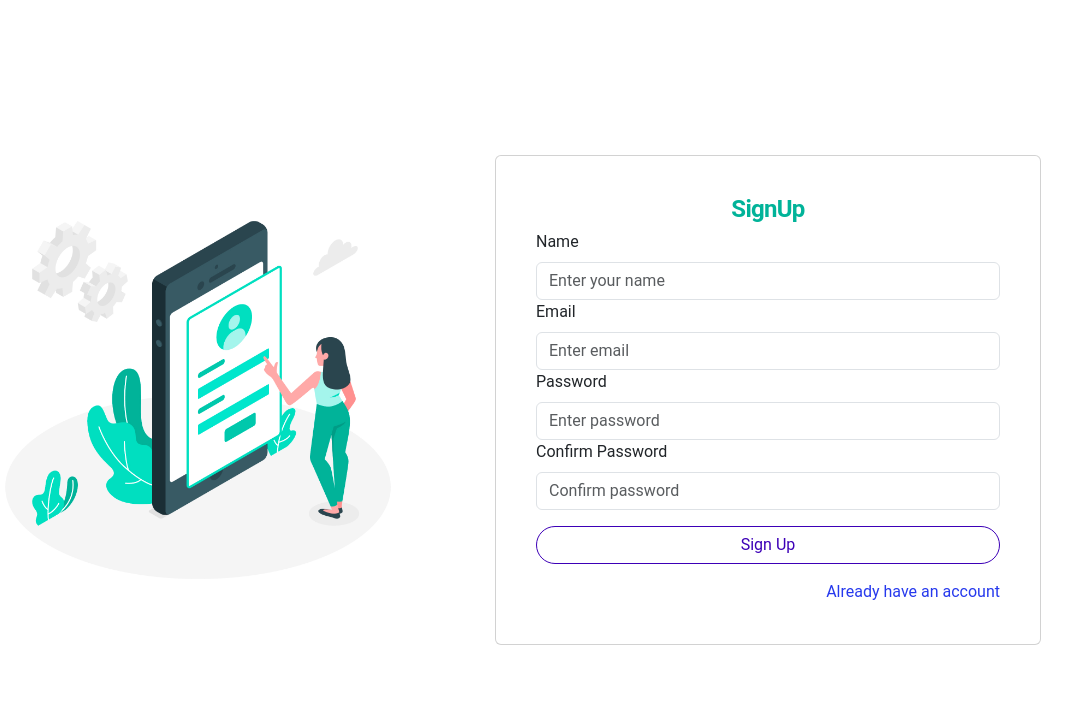
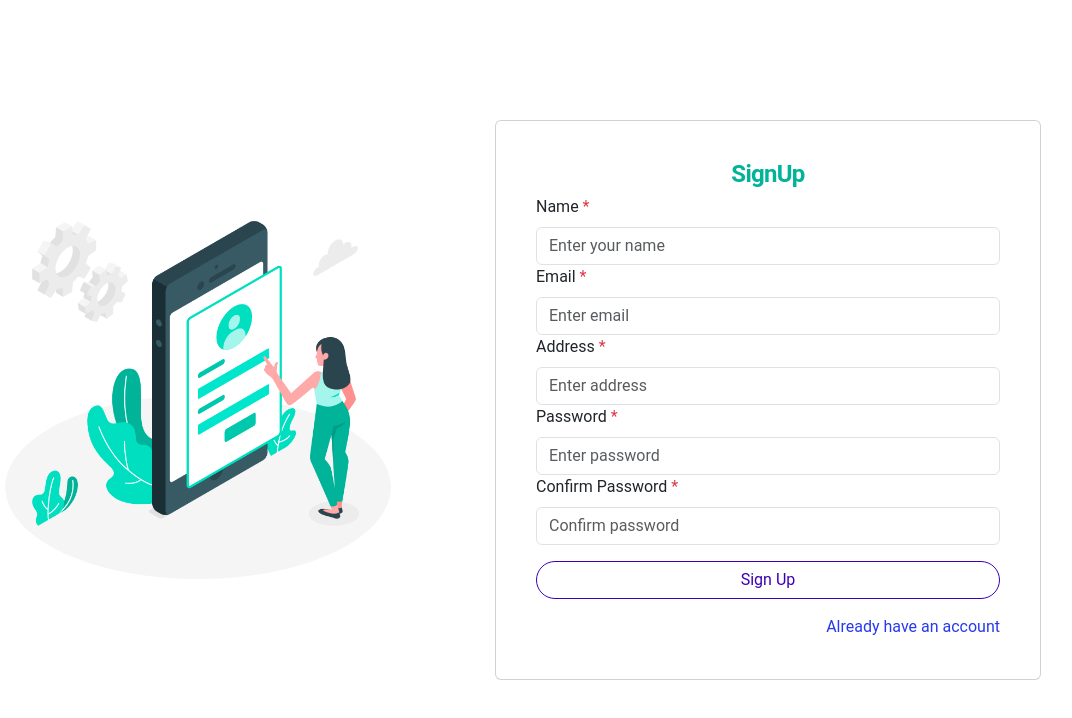
Before and after one commit to majharul-web/book-catalog-frontend, a React (Vite) app: page /signup in a window 1280 px wide. Shown: the top 718 px of the page, without its empty margins (157-1229 px from the left). Built offline with nearby package versions, Linux system fonts and the light colour scheme.

Commit message:
setup redux toolkit in this project

```diff
--- a/package.json
+++ b/package.json
@@ -10,17 +10,20 @@
     "preview": "vite preview"
   },
   "dependencies": {
+    "@reduxjs/toolkit": "^1.9.5",
     "bootstrap": "^5.3.0",
     "react": "^18.2.0",
     "react-bootstrap": "^2.8.0",
     "react-dom": "^18.2.0",
     "react-hook-form": "^7.45.1",
     "react-icons": "^4.10.1",
+    "react-redux": "^8.1.1",
     "react-router-dom": "^6.14.1"
   },
   "devDependencies": {
     "@types/react": "^18.2.14",
     "@types/react-dom": "^18.2.6",
+    "@types/react-redux": "^7.1.25",
     "@typescript-eslint/eslint-plugin": "^5.61.0",
     "@typescript-eslint/parser": "^5.61.0",
     "@vitejs/plugin-react": "^4.0.1",
--- a/src/components/LoginForm.tsx
+++ b/src/components/LoginForm.tsx
@@ -21,7 +21,9 @@ const LoginForm: React.FC = () => {
   return (
     <Form onSubmit={handleSubmit(onSubmit)}>
       <Form.Group controlId='email'>
-        <Form.Label>Email</Form.Label>
+        <Form.Label>
+          Email <span className='text-danger'>*</span>
+        </Form.Label>
         <Form.Control
           type='email'
           placeholder='Enter email'
@@ -37,7 +39,9 @@ const LoginForm: React.FC = () => {
       </Form.Group>
 
       <Form.Group controlId='password'>
-        <Form.Label>Password</Form.Label>
+        <Form.Label>
+          Password <span className='text-danger'>*</span>
+        </Form.Label>
         <Form.Control
           type='password'
           placeholder='Enter password'
--- a/src/components/SignUpForm.tsx
+++ b/src/components/SignUpForm.tsx
@@ -7,6 +7,7 @@ interface SignUpFormValues {
   email: string;
   password: string;
   confirmPassword: string;
+  address: string; // New field
 }
 
 const SignUpForm: React.FC = () => {
@@ -27,7 +28,9 @@ const SignUpForm: React.FC = () => {
   return (
     <Form onSubmit={handleSubmit(onSubmit)}>
       <Form.Group controlId='name'>
-        <Form.Label>Name</Form.Label>
+        <Form.Label>
+          Name <span className='text-danger'>*</span>
+        </Form.Label>
         <Form.Control
           type='text'
           placeholder='Enter your name'
@@ -37,7 +40,9 @@ const SignUpForm: React.FC = () => {
       </Form.Group>
 
       <Form.Group controlId='email'>
-        <Form.Label>Email</Form.Label>
+        <Form.Label>
+          Email <span className='text-danger'>*</span>
+        </Form.Label>
         <Form.Control
           type='email'
           placeholder='Enter email'
@@ -52,8 +57,22 @@ const SignUpForm: React.FC = () => {
         {errors.email && <Form.Text className='text-danger d-inline'>{errors.email.message}</Form.Text>}
       </Form.Group>
 
+      <Form.Group controlId='address'>
+        <Form.Label>
+          Address <span className='text-danger'>*</span>
+        </Form.Label>
+        <Form.Control
+          type='text'
+          placeholder='Enter address'
+          {...register("address", { required: "Address is required" })}
+        />
+        {errors.address && <Form.Text className='text-danger d-inline'>{errors.address.message}</Form.Text>}
+      </Form.Group>
+
       <Form.Group controlId='password'>
-        <Form.Label>Password</Form.Label>
+        <Form.Label>
+          Password <span className='text-danger'>*</span>
+        </Form.Label>
         <Form.Control
           type='password'
           placeholder='Enter password'
@@ -69,7 +88,9 @@ const SignUpForm: React.FC = () => {
       </Form.Group>
 
       <Form.Group controlId='confirmPassword'>
-        <Form.Label>Confirm Password</Form.Label>
+        <Form.Label>
+          Confirm Password <span className='text-danger'>*</span>
+        </Form.Label>
         <Form.Control
           type='password'
           placeholder='Confirm password'
--- a/src/main.tsx
+++ b/src/main.tsx
@@ -3,9 +3,13 @@ import ReactDOM from "react-dom/client";
 import { RouterProvider } from "react-router-dom";
 import "./scss/App.scss";
 import routes from "./routes/routes";
+import store from "./redux/store";
+import { Provider } from "react-redux";
 
 ReactDOM.createRoot(document.getElementById("root")!).render(
   <React.StrictMode>
-    <RouterProvider router={routes} />
+    <Provider store={store}>
+      <RouterProvider router={routes} />
+    </Provider>
   </React.StrictMode>
 );
--- /dev/null
+++ b/src/redux/features/api/apiSlice.ts
@@ -0,0 +1,8 @@
+import { createApi, fetchBaseQuery } from '@reduxjs/toolkit/query/react';
+
+export const apiSlice = createApi({
+  reducerPath: 'api',
+  baseQuery: fetchBaseQuery({ baseUrl: 'http://localhost:5000' }),
+  tagTypes: ['books'],
+  endpoints: () => ({}),
+});
--- /dev/null
+++ b/src/redux/hooks.ts
@@ -0,0 +1,6 @@
+import { useDispatch, useSelector } from "react-redux";
+import type { TypedUseSelectorHook } from "react-redux";
+import type { RootState, AppDispatch } from "./store";
+
+export const useAppDispatch: () => AppDispatch = useDispatch;
+export const useAppSelector: TypedUseSelectorHook<RootState> = useSelector;
--- /dev/null
+++ b/src/redux/store.ts
@@ -0,0 +1,15 @@
+import { configureStore } from '@reduxjs/toolkit';
+import { apiSlice } from './features/api/apiSlice';
+
+const store = configureStore({
+  reducer: {
+    // user: userReducer,
+    [apiSlice.reducerPath]: apiSlice.reducer,
+  },
+  // middleware: (getDefaultMiddleware) => getDefaultMiddleware().concat(api.middleware),
+});
+
+export type RootState = ReturnType<typeof store.getState>;
+export type AppDispatch = typeof store.dispatch;
+
+export default store;
```
Also changed, not shown: 1 other file (tests, documents, lock files or other folders).
